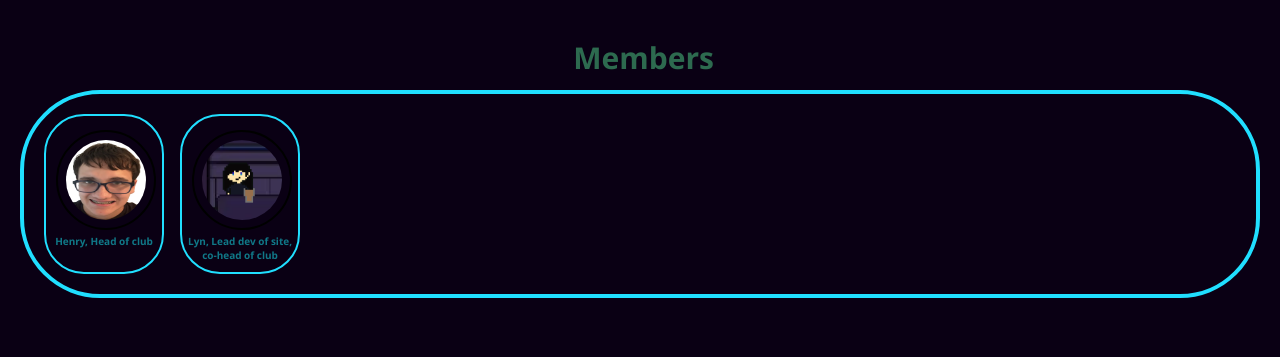
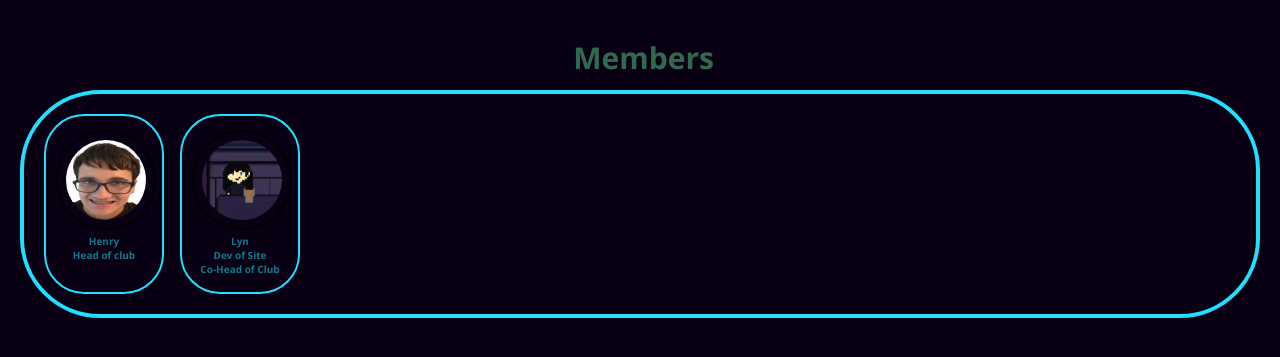
Before and after one commit to DaBFBMShow/Sandys-Hack-Club-Website, a Django app: page /members in a window 1280 px wide; the page is wider, and only the part inside the window is pictured. Shown: the part 79-436 px from the top of that part. Run offline with Django 5.2, Linux system fonts and the light colour scheme.

Commit message:
Did some amazing formatting on members page.

```diff
--- a/static/members/members.css
+++ b/static/members/members.css
@@ -46,7 +46,7 @@ body {
     border: 2px solid #20DFFF;
     border-radius: 40px;
     width: 120px;
-    height: 160px;
+    height: 180px;
     align-items: center;
     text-align: center;
 }
--- a/templates/members/members.html
+++ b/templates/members/members.html
@@ -23,11 +23,14 @@
         <div class="memberList">
             <div class="cropcircle">
                 <img class="photos" src="{% static 'members/BFBM.webp' %}">
-                <h1>Henry, Head of club</h1>
+                <h1>Henry</h1>
+                <h1>Head of club</h1>
             </div>
             <div class="cropcircle">
                 <img class="photos" src="{% static 'members/LynPfpTmp.png' %}">
-                <h1>Lyn, Lead dev of site, co-head of club</h1>
+                <h1>Lyn</h1>
+                <h1>Dev of Site</h1>
+                <h1>Co-Head of Club</h1>
             </div>
         </div>
     </body>
```
